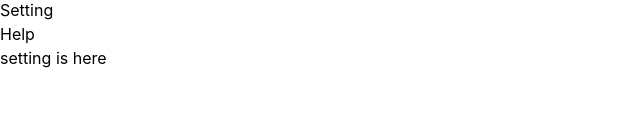
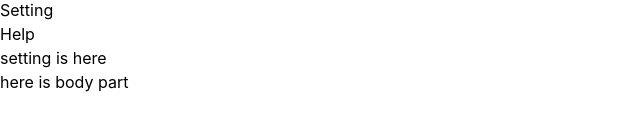
Before and after one commit to ainmalla01/Inotebook, a React (Create React App) app: page /setting in a window 1280 px wide. Shown: the part 422-552 px from the top of the page, without its empty margins (0-640 px from the left). Built offline with nearby package versions, Linux system fonts and the light colour scheme.

Commit message:
your commit

```diff
--- a/src/pages/Notes.jsx
+++ b/src/pages/Notes.jsx
@@ -4,7 +4,7 @@ import { FaTrash } from "react-icons/fa";
 const Notes = () => {
   const [notes, setNotes] = useState([]);
 
-  // fetch notes on load
+  // fetch notes on load here
   useEffect(() => {
     fetch("http://localhost:5000/api/note/gettingnotes")
       .then((res) => res.json())
--- a/src/pages/Setting.jsx
+++ b/src/pages/Setting.jsx
@@ -3,7 +3,9 @@ const Setting =()=>{
     return(
         <>
         <h1>
-            setting is here</h1></>
+            setting is here</h1>
+            <div className="bodypart">
+            <h2>here is body part</h2></div></>
     )
 }
 export default Setting;
```
